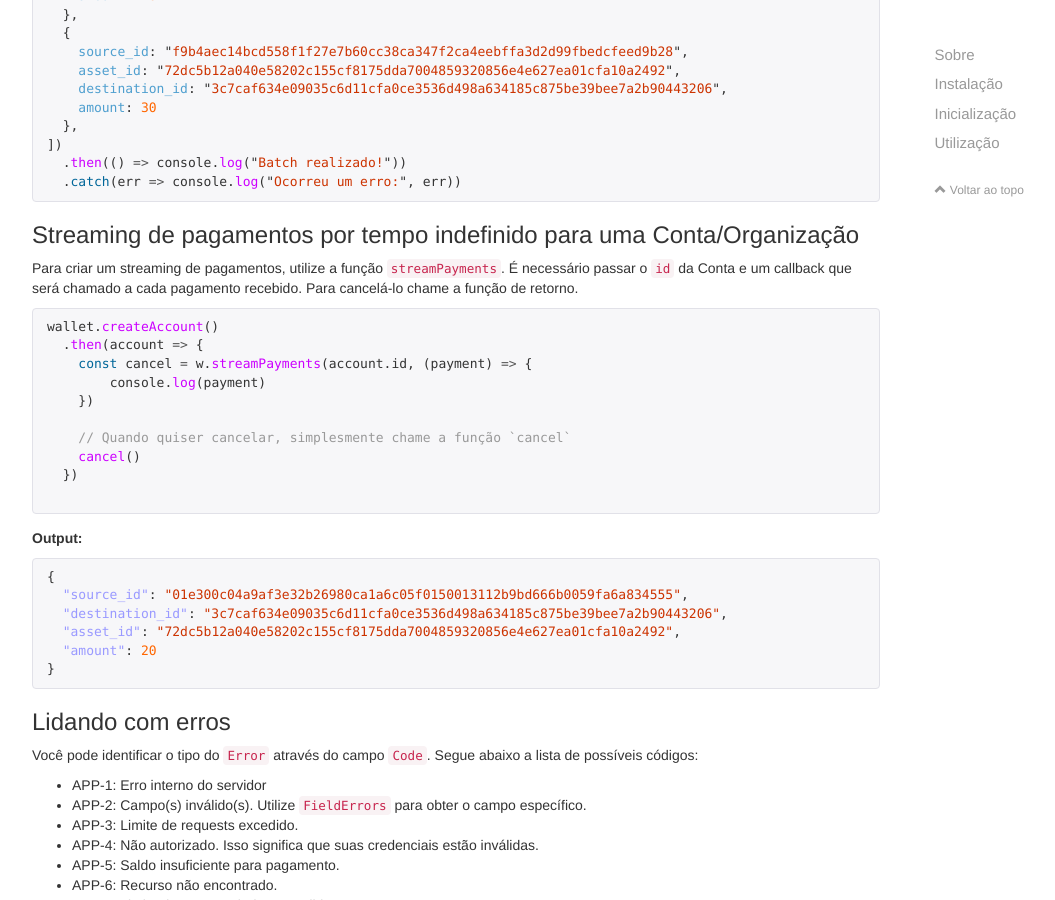
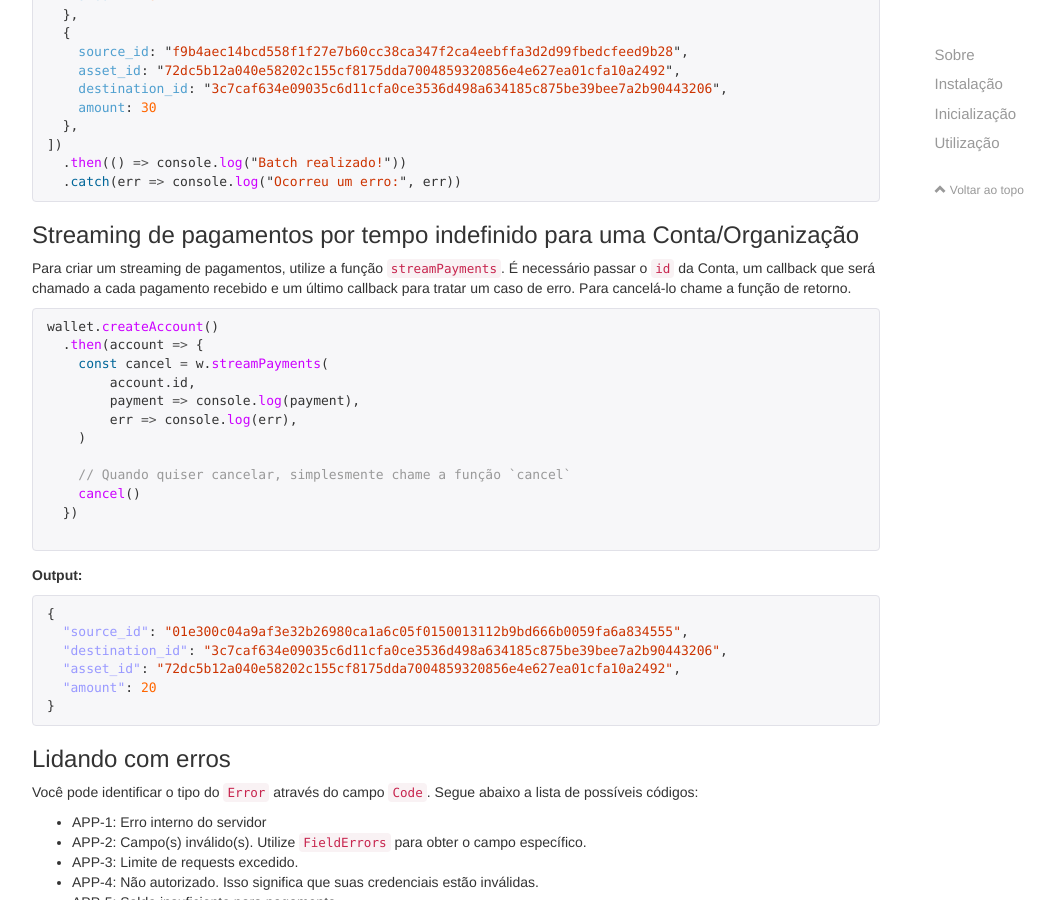
Before and after one commit to swipetech/swp-node-sdk, a Jekyll site: the page built from index.md, in a window 1280 px wide and 900 px high, scrolled down 4504 px. Shown: the whole window, without its empty margins (38-1093 px from the left). Built offline with Jekyll 4.4.1, drawn with Linux system fonts in a browser that asks for light colours; nearby versions of some CDN libraries; comment, search, counter and statistics services are not loaded.

Commit message:
added error callback to streaming

````diff
--- a/index.md
+++ b/index.md
@@ -249,14 +249,16 @@ wallet.makePaymentBatch([
 
 ### Streaming de pagamentos por tempo indefinido para uma Conta/Organização
 
-Para criar um streaming de pagamentos, utilize a função `streamPayments`. É necessário passar o `id` da Conta e um callback que será chamado a cada pagamento recebido. Para cancelá-lo chame a função de retorno.
+Para criar um streaming de pagamentos, utilize a função `streamPayments`. É necessário passar o `id` da Conta, um callback que será chamado a cada pagamento recebido e um último callback para tratar um caso de erro. Para cancelá-lo chame a função de retorno.
 
 ```js
 wallet.createAccount()
   .then(account => {
-    const cancel = w.streamPayments(account.id, (payment) => {
-        console.log(payment)
-    })
+    const cancel = w.streamPayments(
+        account.id,
+        payment => console.log(payment),
+        err => console.log(err),
+    )
 
     // Quando quiser cancelar, simplesmente chame a função `cancel`
     cancel()
````
